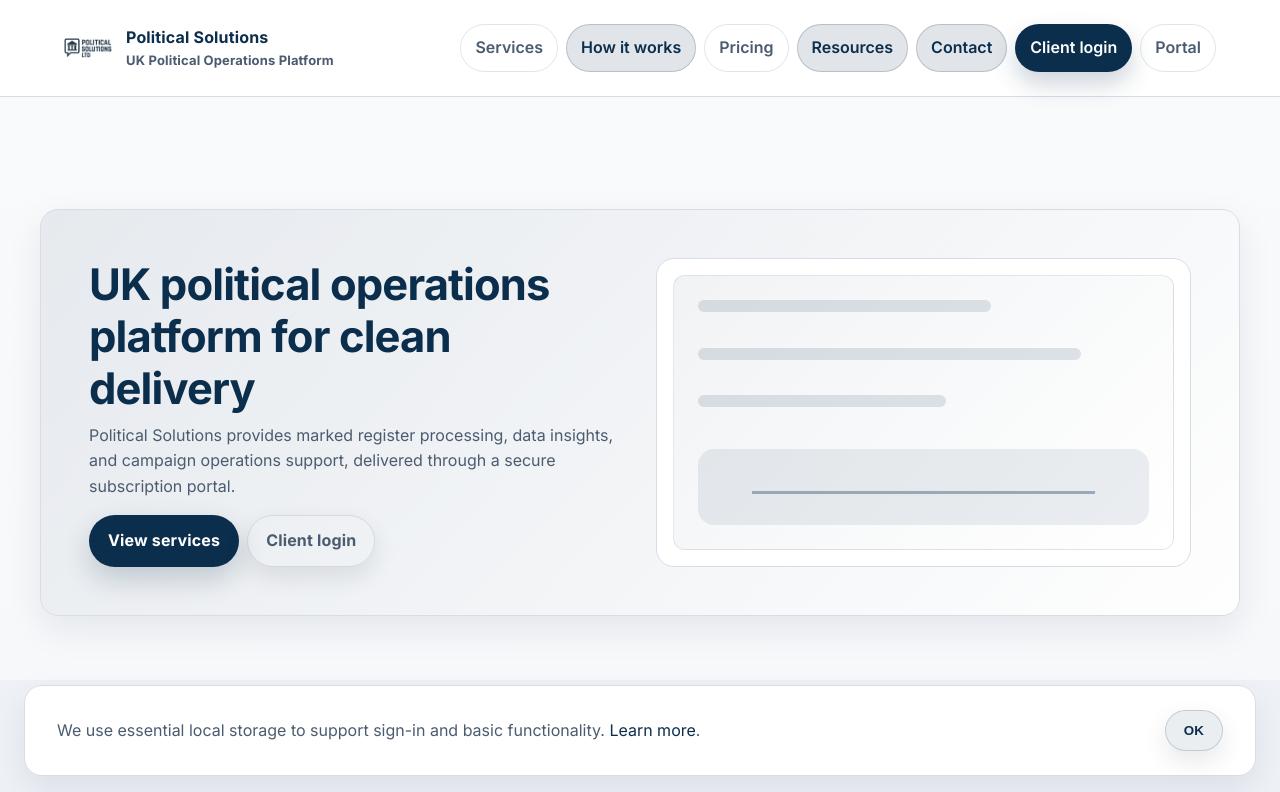
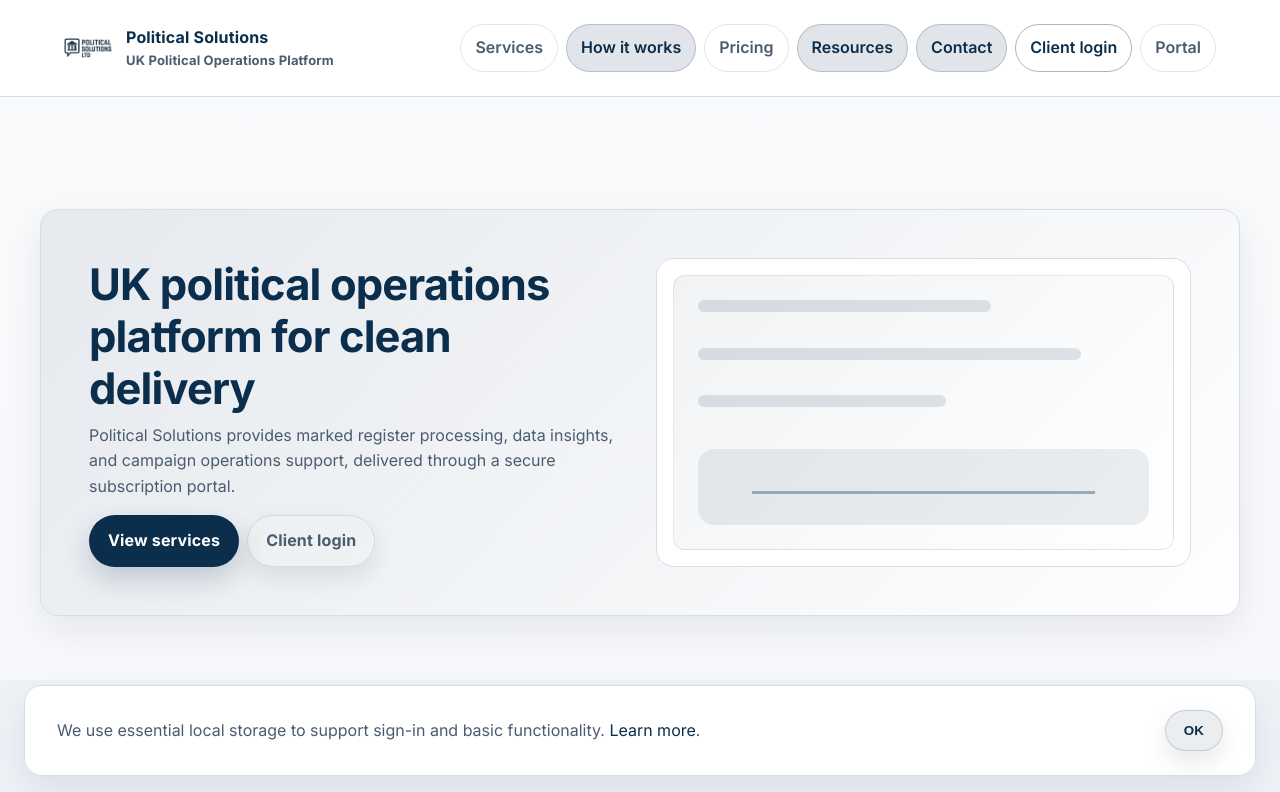
Before and after one commit to PolliticalSolutions/political-portal, a React (Vite) app: page / in a window 1280 px wide. Shown: the top 792 px of the page. Built offline with nearby package versions, Linux system fonts and the light colour scheme; no server answers.

Commit message:
Enhance SEO metadata and UK copy

```diff
--- a/src/App.jsx
+++ b/src/App.jsx
@@ -104,7 +104,7 @@ function TopNav({ authed, onLogout, cartCount }) {
             </NavLinkButton>
           </nav>
           <div className="nav-cta">
-            <NavLinkButton to="/login" variant="primary" onClick={closeMenu}>
+            <NavLinkButton to="/login" variant="emphasis" onClick={closeMenu}>
               Client login
             </NavLinkButton>
             <NavLinkButton to="/portal" onClick={closeMenu}>
--- a/src/index.css
+++ b/src/index.css
@@ -192,18 +192,16 @@ p {
   border-color: rgba(11, 46, 77, 0.2);
 }
 
-.navLink--primary {
-  background: var(--primary);
-  color: #ffffff;
-  border-color: rgba(11, 46, 77, 0.2);
-  box-shadow: 0 12px 24px rgba(11, 46, 77, 0.2);
+.navLink--emphasis {
+  border-color: rgba(11, 46, 77, 0.35);
+  color: var(--primary);
+  background: transparent;
 }
 
-.navLink--primary:hover,
-.navLink--primary.active {
-  background: var(--primary-hover);
-  color: #ffffff;
-  border-color: rgba(11, 46, 77, 0.3);
+.navLink--emphasis:hover,
+.navLink--emphasis.active {
+  background: rgba(11, 46, 77, 0.12);
+  border-color: rgba(11, 46, 77, 0.45);
 }
 
 .navLink--ghost {
--- a/src/pages/Home.jsx
+++ b/src/pages/Home.jsx
@@ -3,7 +3,7 @@ import { Link } from "react-router-dom";
 import Button from "../components/Button.jsx";
 import Card from "../components/Card.jsx";
 import Footer from "../components/Footer.jsx";
-import heroVisual from "../assets/hero-visual.svg";
+import heroVisual from "../assets/hero/hero-visual.svg";
 import Seo from "../seo/Seo.jsx";
 import { buildOrganisationSchema, buildWebsiteSchema } from "../seo/structuredData.js";
 
```
Also changed, not shown: src/assets/hero/hero-visual.svg (renamed from src/assets/hero-visual.svg), 9 other files (tests, documents, lock files or other folders).
